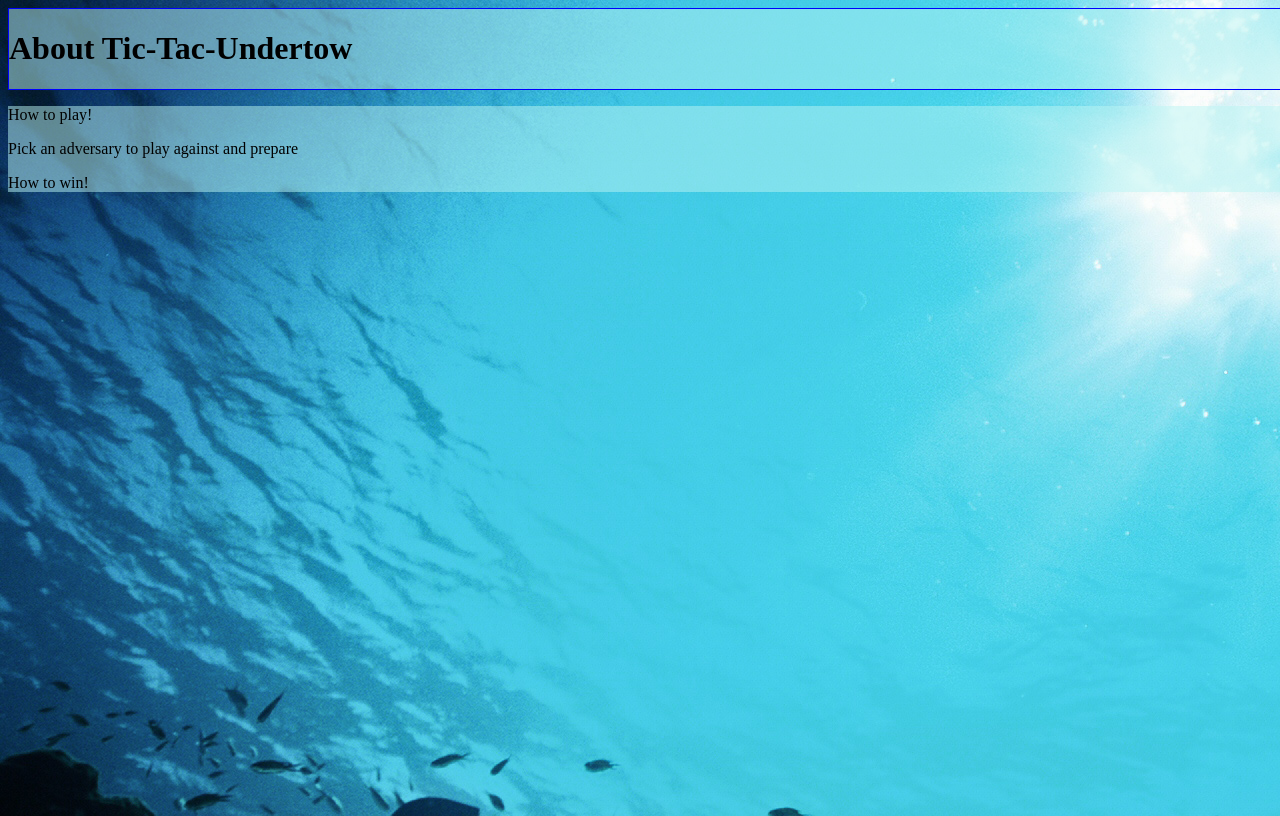
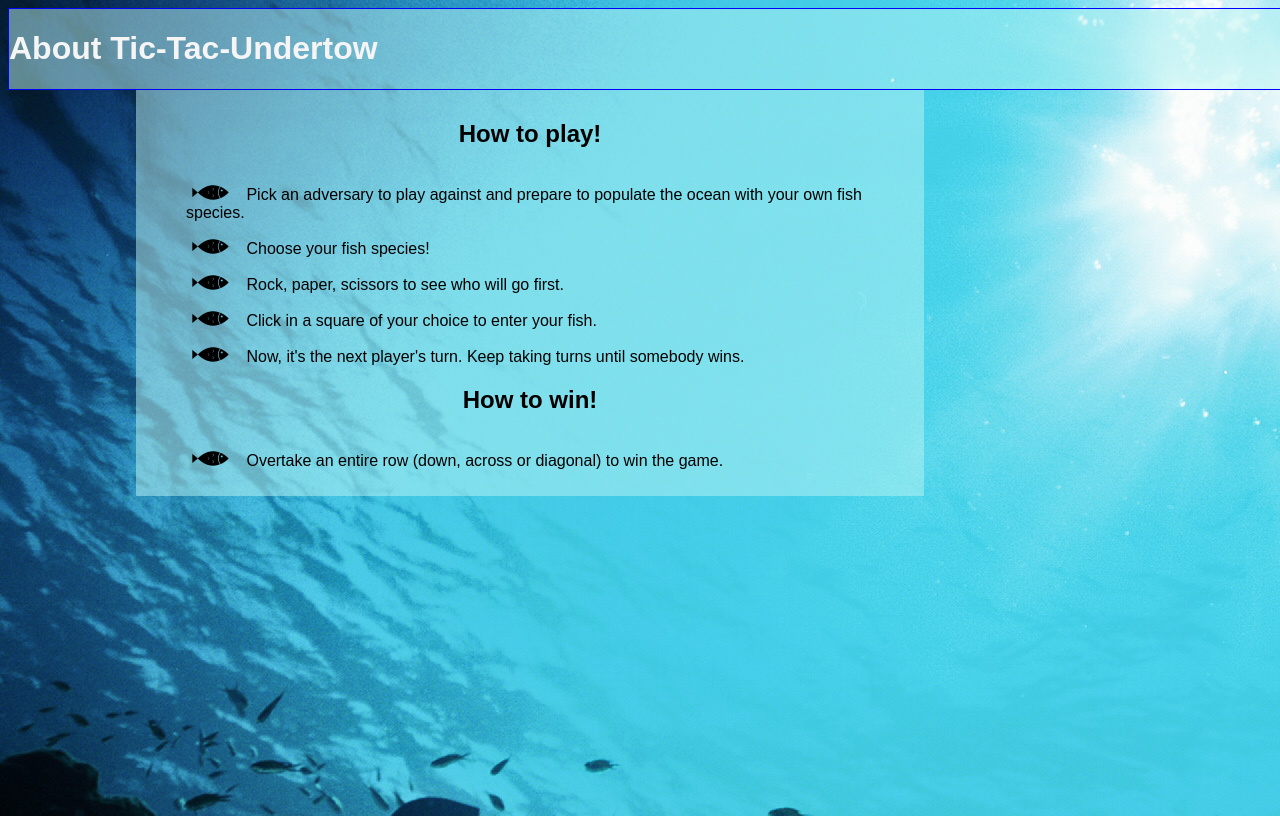
Before and after one commit to tjbierby/hacka-tictactoe-athon, a plain HTML site: page about.html in a window 1280 px wide. Drawn offline with Linux system fonts and the light colour scheme.

Commit message:
progressing on about page adding ul

```diff
--- a/about.html
+++ b/about.html
@@ -2,12 +2,38 @@
 <html>
 <head>
     <link href="style.css" rel="stylesheet" type="text/css">
+    <link href='https://fonts.googleapis.com/css?family=Lobster' rel='stylesheet' type='text/css'>
     <style>
+        .title{
+            font-size: 2em;
+            color: whitesmoke;
+            font-family: Arial, Helvetica, sans-serif;
+        }
         .about {
             background-color: rgba(187,246,244,0.5);
+            height: 90%;
+            width: 60%;
+            position: relative;
+            left: 10%;
+            top: 50%;
+            padding: 10px;
+            font-family: Arial, Helvetica, sans-serif;
         }
-        .header {
-            font-size:
+        h2.header {
+            font-size: 1.5em;
+            text-align: center;
+
+        }
+        p {
+            font-size: 1.3em;
+            font-family: Arial, Helvetica, sans-serif;
+        }
+        div.container-fluid {
+            position: relative;
+        }
+        ul {
+            list-style-image: url('images/fishicon.png');
+            list-style-position: inside;
         }
     </style>
 </head>
@@ -15,24 +41,40 @@
 <div class="container-fluid">
     <div class="row">
         <div class="navbar" id="navbar">
-            <h1>About Tic-Tac-Undertow</h1>
-
+            <h1 class="title">About Tic-Tac-Undertow</h1>
         </div>
     </div>
     <div class="about">
-        <p class="header">
+        <h2 class="header">
             How to play!
-        </p>
-        <p>
-            Pick an adversary to play against and prepare
-        </p>
-        <p class="header">
+        </h2>
+        <ul>
+            <li>
+                Pick an adversary to play against and prepare to populate the ocean with your own fish species.
+            </li>
+            <li>
+                Choose your fish species!
+            </li>
+            <li>
+                Rock, paper, scissors to see who will go first.
+            </li>
+            <li>
+                Click in a square of your choice to enter your fish.
+            </li>
+            <li>
+                Now, it's the next player's turn. Keep taking turns until somebody wins.
+            </li>
+        </ul>
+        <h2 class="header">
             How to win!
-        </p>
-        <p>
-
-        </p>
+        </h2>
+        <ul>
+            <li>
+                Overtake an entire row (down, across or diagonal) to win the game.
+            </li>
+        </ul>
     </div>
+    <div></div>
 </div>
 </body>
 </html>
```
Also changed, not shown: images/fishicon.png (added).
